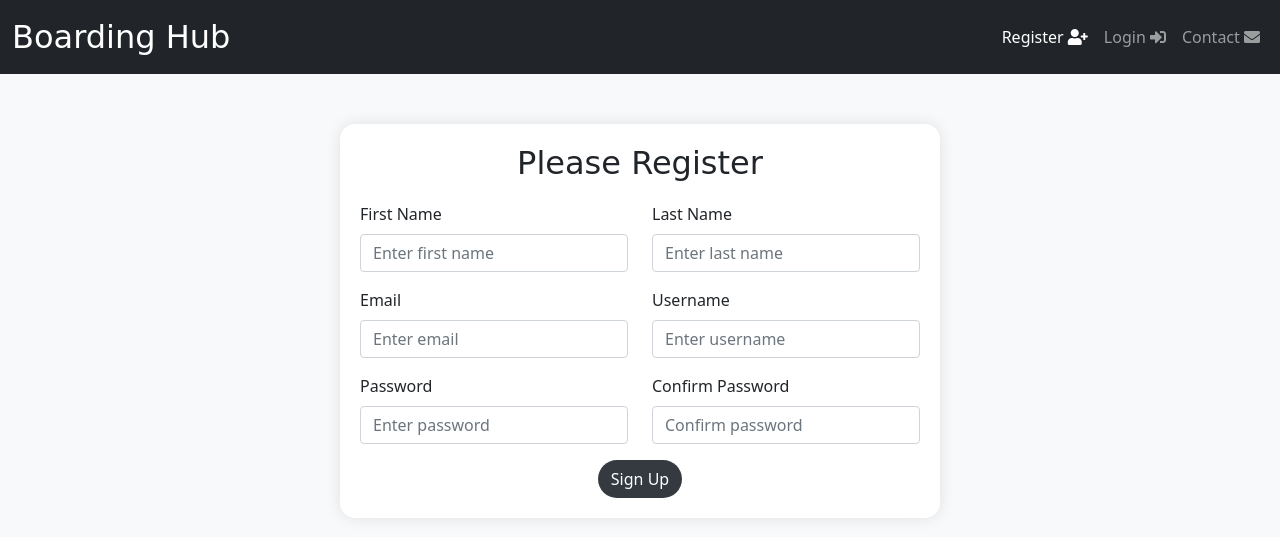
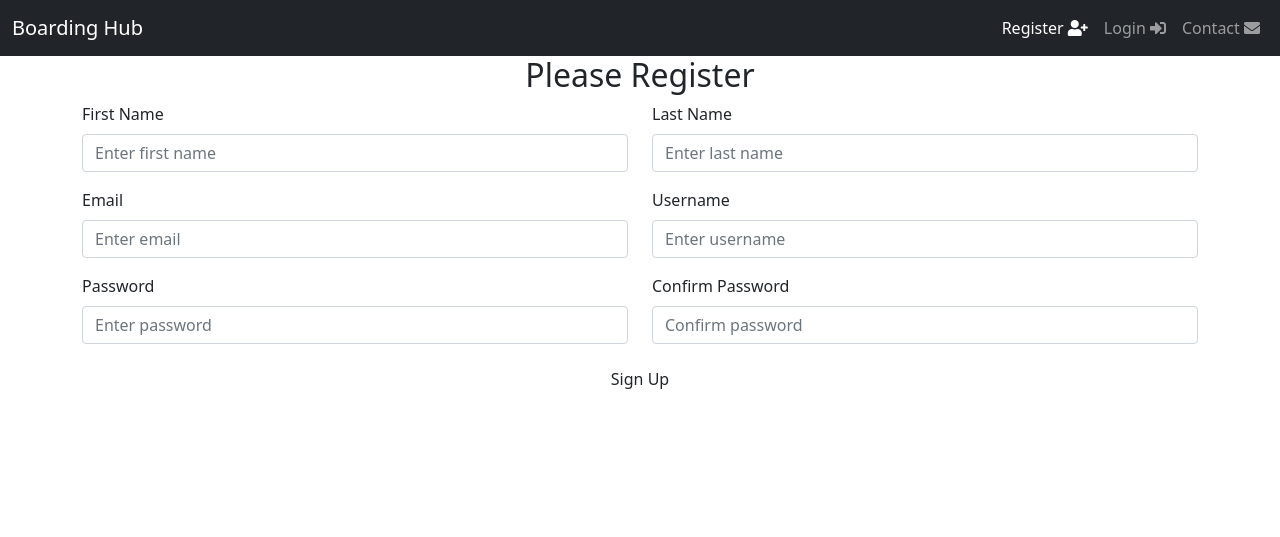
Before and after one commit to RussellOsias/BoardingHub, a PHP site: page /register.php in a window 1280 px wide. Shown: the top 537 px of the page. Run offline with PHP 8.4, Linux system fonts and the light colour scheme; some libraries are stand-ins or nearby versions.

Commit message:
Interface fixing

```diff
--- a/register.php
+++ b/register.php
@@ -117,45 +117,8 @@ if ($_SERVER['REQUEST_METHOD'] == "POST") {
     <link href="https://cdn.jsdelivr.net/npm/bootstrap@5.1.3/dist/css/bootstrap.min.css" rel="stylesheet">
     <!-- Font Awesome -->
     <link rel="stylesheet" href="https://cdnjs.cloudflare.com/ajax/libs/font-awesome/5.15.4/css/all.min.css">
-
+    <link rel="stylesheet" href="style.css" />
     <title>Boarding Hub - Register</title>
-    <style>
-        body {
-            background: #f8f9fa;
-        }
-        .navbar-brand {
-            font-family: 'Brush Script MT', cursive;
-            font-size: 2rem;
-        }
-        .register-container {
-            max-width: 600px;
-            margin: 50px auto;
-            padding: 20px;
-            border-radius: 15px;
-            box-shadow: 0 0 15px rgba(0, 0, 0, 0.1);
-            background: #ffffff;
-        }
-        .register-container h2 {
-            margin-bottom: 20px;
-            font-family: 'Lucida Handwriting', cursive;
-        }
-        .btn-custom {
-            background: #343a40;
-            color: #ffffff;
-            border-radius: 25px;
-        }
-        .btn-custom:hover {
-            background: #495057;
-        }
-        .btn-forgot {
-            background: #dc3545;
-            color: #ffffff;
-            border-radius: 25px;
-        }
-        .btn-forgot:hover {
-            background: #c82333;
-        }
-    </style>
 </head>
 <body>
 <nav class="navbar navbar-expand-lg navbar-dark bg-dark">
```
Also changed, not shown: login.php (+1 -38 lines).
